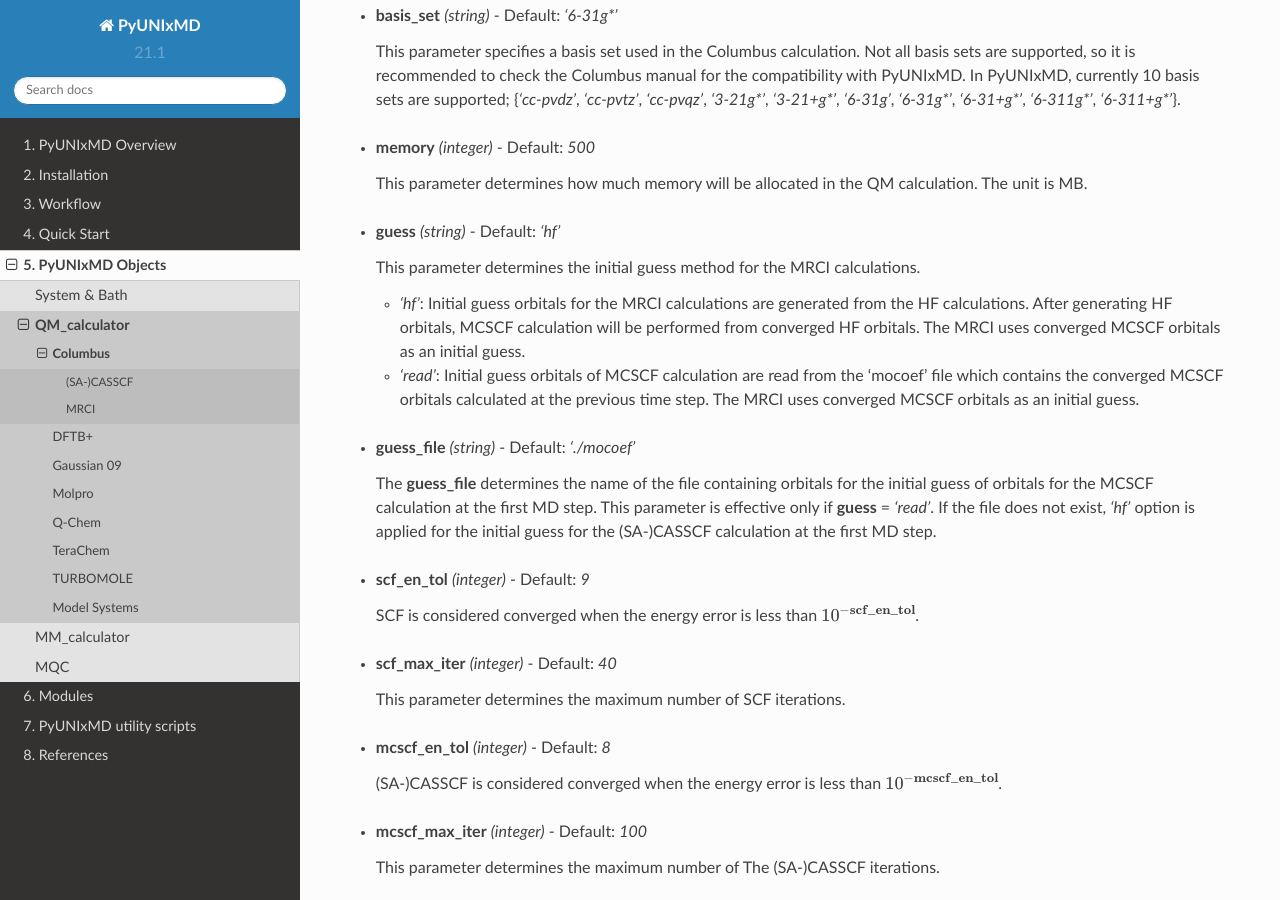
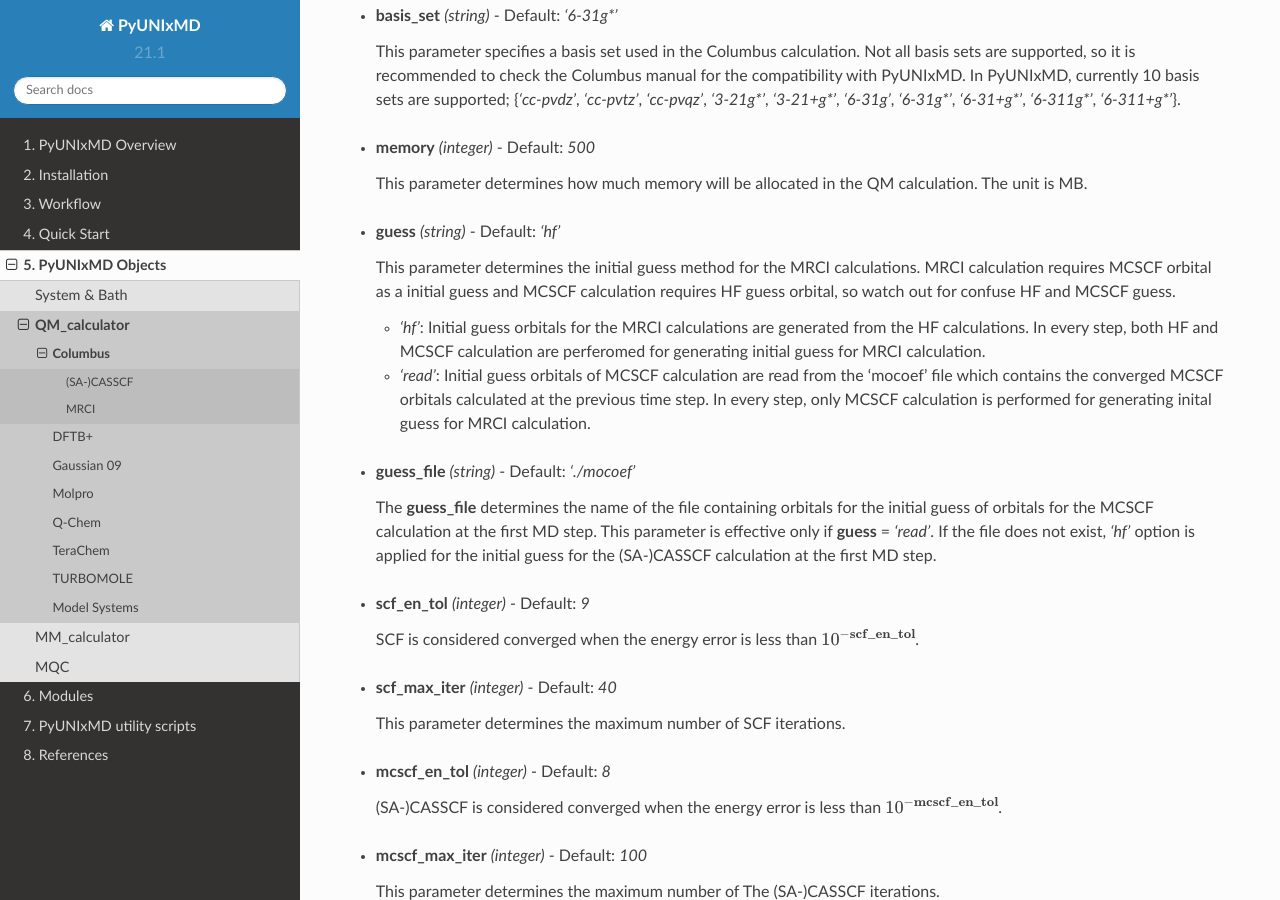
Before and after one commit to skmin-lab/unixmd, a Sphinx documentation site: the page built from docs/source/objects/qm/prog_columbus.rst, in a window 1280 px wide and 900 px high, scrolled down 3552 px. Built offline with Sphinx 7.4.7 and the Read the Docs theme 2.0.0, drawn with Linux system fonts in a browser that asks for light colours; cross-references to code outside the pages are shown as plain code.

Commit message:
Change description of guess option

```diff
--- a/docs/source/objects/qm/prog_columbus.rst
+++ b/docs/source/objects/qm/prog_columbus.rst
@@ -265,13 +265,13 @@ Detailed description of parameters
 - **guess** *(string)* - Default: *'hf'*
 
   This parameter determines the initial guess method for the MRCI calculations.
+  MRCI calculation requires MCSCF orbital as a initial guess and MCSCF calculation requires HF guess orbital, so watch out for confuse HF and MCSCF guess.
 
   + *'hf'*: Initial guess orbitals for the MRCI calculations are generated from the HF calculations.
-    After generating HF orbitals, MCSCF calculation will be performed from converged HF orbitals.
-    The MRCI uses converged MCSCF orbitals as an initial guess.
+    In every step, both HF and MCSCF calculation are perferomed for generating initial guess for MRCI calculation.
   + *'read'*: Initial guess orbitals of MCSCF calculation are read from the 'mocoef' file
     which contains the converged MCSCF orbitals calculated at the previous time step.
-    The MRCI uses converged MCSCF orbitals as an initial guess.
+    In every step, only MCSCF calculation is performed for generating inital guess for MRCI calculation.
 
 \
 
```
